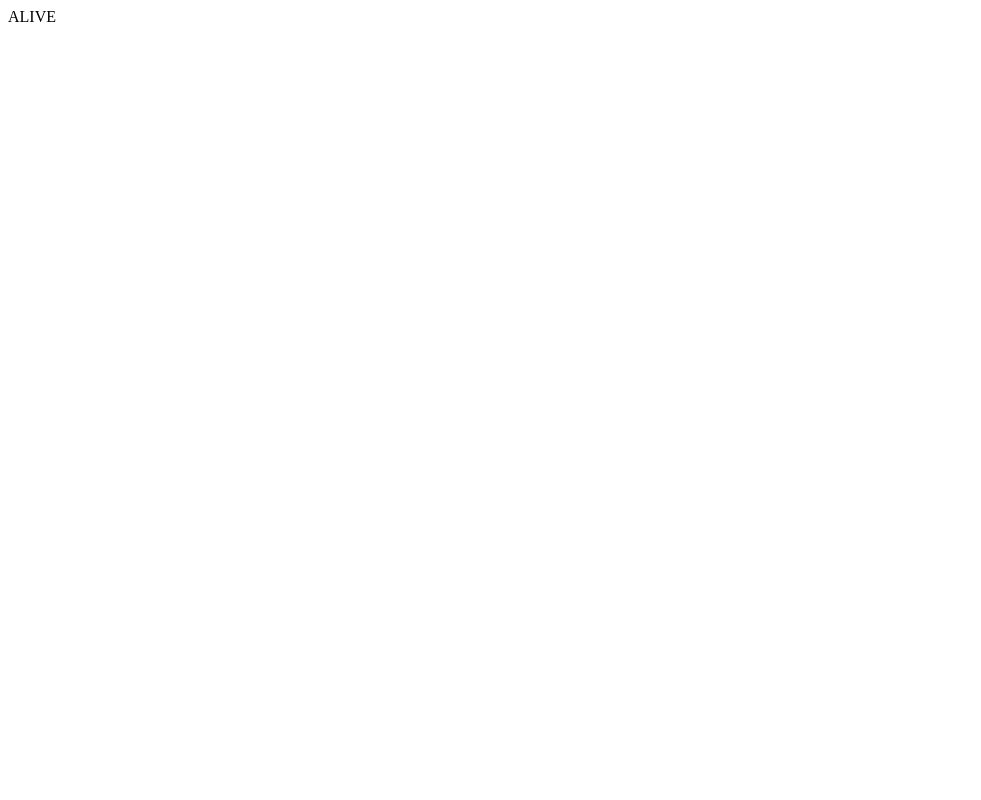
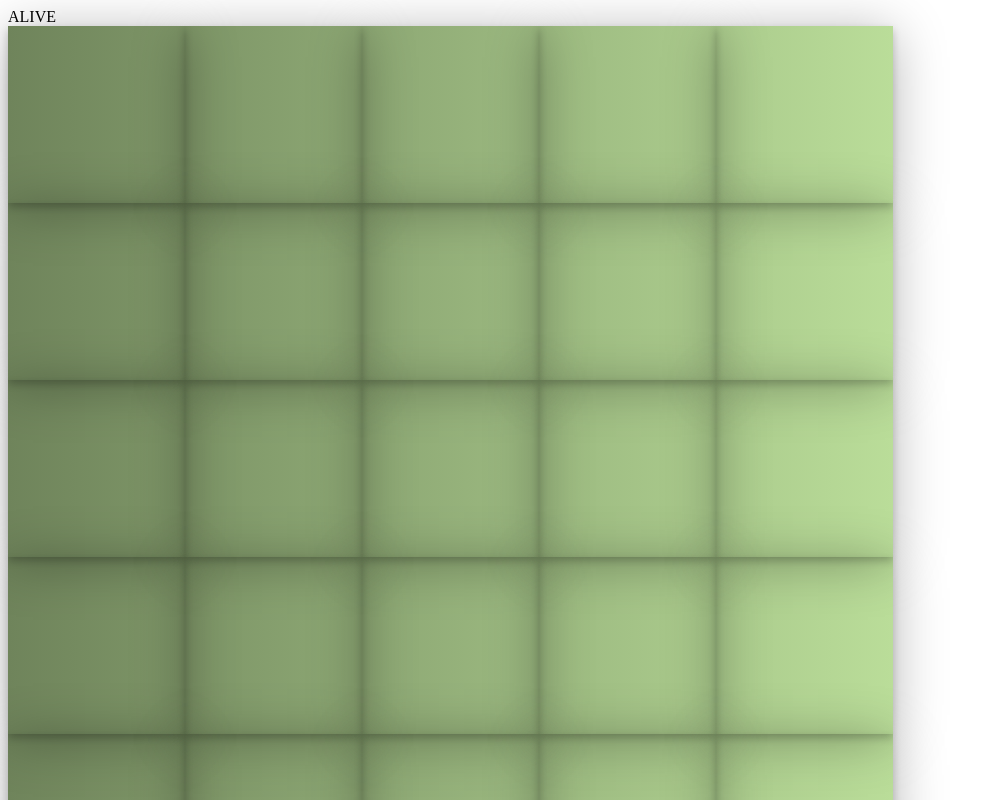
Before and after one commit to wiedld/reactive-rover, a React app in the folder client/: page / in a window 1280 px wide. Shown: the top 800 px of the page, without its empty margins (0-981 px from the left). Built offline with nearby package versions, Linux system fonts and the light colour scheme.

Commit message:
make ui have grid to side, and provide world at grid level

```diff
--- a/client/src/grid/index.tsx
+++ b/client/src/grid/index.tsx
@@ -12,13 +12,16 @@ interface GridProps {
 
 const styles = {
     grid: {
+        backgroundImage: 'linear-gradient(to right, #6f845b, #badd99)',
         display: 'flex',
         flexDirection: 'column',
         flexWrap: 'nowrap',
-        height: '100%',
         justifyContent: 'space-evenly',
-        position: 'relative',
-        width: '100%'
+        position: 'absolute',
+        top: '0',
+        bottom: '0',
+        left: '0',
+        right: '0'
     }
 };
 type StyledProps = WithStylesProps<typeof styles> & GridProps;
@@ -34,10 +37,10 @@ const Grid = injectSheet(styles)(({
         className={classes.grid}
         {...props}
     >
-        {[...Array(yAxis).keys()].map(rowKey => {
+        {[...Array(yAxis).keys()].map(y => {
             return (
-                <Row order={rowKey}>
-                    {[...Array(xAxis).keys()].map(o => <Col key={o} order={o}><Tile /></Col>)}
+                <Row key={y} order={y}>
+                    {[...Array(xAxis).keys()].map(x => <Col key={x} order={x}><Tile x={x} y={y} /></Col>)}
                 </Row>
             );
         })}
--- a/client/src/index.tsx
+++ b/client/src/index.tsx
@@ -1,7 +1,30 @@
 import * as React from 'react';
 import { render } from 'react-dom';
-import Root from './root';
+import injectSheet, { WithStylesProps } from 'react-jss';
+import classNames from 'classnames';
+import SquareContainer from './square-container';
+import Grid from './grid';
 
-// const template = React.createElement('p', {}, 'Hello from react');
+const styles = {
+    container: {
+        width: '70%'
+    }
+};
 
-render(<Root />, document.getElementById('root'));
+// FIXME: get from user selection? Any sized world?
+const x = 5;
+const y = 5;
+
+const App = injectSheet(styles)(({
+    classes
+}) => {
+    return (
+        <div className={classes.container}>
+            <SquareContainer>
+                <Grid xAxis={x} yAxis={y} />
+            </SquareContainer>
+        </div>
+    );
+});
+
+render(<App />, document.getElementById('root'));
--- a/client/src/root/index.tsx
+++ b/client/src/square-container/index.tsx
@@ -1,7 +1,6 @@
 import React, { Component } from 'react';
 import injectSheet, { WithStylesProps } from 'react-jss';
 import classNames from 'classnames';
-import Grid from '../grid';
 
 const styles = {
     root: {
@@ -14,16 +13,14 @@ const styles = {
 type StyledProps = WithStylesProps<typeof styles>;
 
 
-const Root = injectSheet(styles)(({
+const SquareContainer = injectSheet(styles)(({
     classes,
     ...props
 }: StyledProps) => (
     <div
         className={classes.root}
         {...props}
-    >
-    <Grid xAxis={6} yAxis={6} />
-    </div>
+    />
 ));
 
-export default Root;
+export default SquareContainer;
--- a/client/src/tile/index.tsx
+++ b/client/src/tile/index.tsx
@@ -3,13 +3,15 @@ import injectSheet, { WithStylesProps } from 'react-jss';
 import classNames from 'classnames';
 
 interface TileProps {
+    x: number,
+    y: number
 }
 
 const styles = {
     tile: {
-        color: 'red',
-        backgroundColor: 'red',
-        flex: '1 1 auto'
+        boxShadow: '0 4px 8px 0 rgba(0, 0, 0, 0.2), 0 6px 50px 0 rgba(0, 0, 0, 0.29)',
+        flex: '1 1 auto',
+        padding: '15%'
     }
 };
 type StyledProps = WithStylesProps<typeof styles> & TileProps;
```
